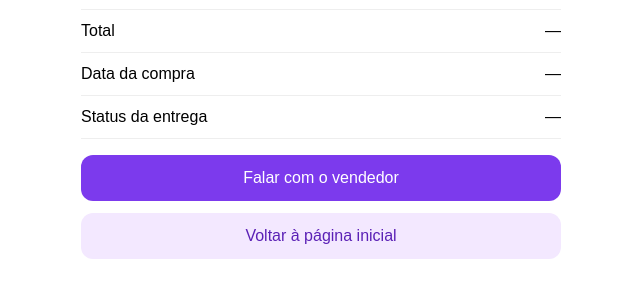
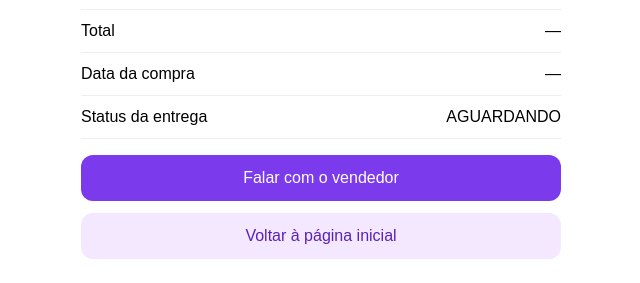
Before and after one commit to MariaEduardaPitta/ENG4021-33D-2026.2-repo, a Python web app: template SPRINT 4/Lucas-Lemos/templates/confirmacao.html in a window 1280 px wide. Shown: the part 541-824 px from the top of the page, without its empty margins (319-959 px from the left). Run offline with Jinja, Linux system fonts and the light colour scheme; the template is opened without the code that fills it, so the values that code supplies are empty.

Commit message:
Exibe status AGUARDANDO na confirmação

```diff
--- a/SPRINT 4/Lucas-Lemos/templates/confirmacao.html
+++ b/SPRINT 4/Lucas-Lemos/templates/confirmacao.html
@@ -15,6 +15,7 @@
     <h1>Compra confirmada!</h1>
     <p>Sua compra foi registrada com sucesso. Combine os últimos detalhes com o vendedor pelo chat.</p>
 
+
     <section class="success-recap" aria-label="Resumo da compra">
       <!-- Os dados serão preenchidos quando a página estiver ligada ao pedido. -->
       <dl>
@@ -25,9 +26,10 @@
         <div class="row-line"><dt>Pagamento</dt><dd>—</dd></div>
         <div class="row-line"><dt>Total</dt><dd>—</dd></div>
         <div class="row-line"><dt>Data da compra</dt><dd>—</dd></div>
-        <div class="row-line"><dt>Status da entrega</dt><dd>—</dd></div>
+        <div class="row-line"><dt>Status da entrega</dt><dd>AGUARDANDO</dd></div>
       </dl>
     </section>
+
 
     <div class="success-actions">
       <!-- Ativar os botões quando as telas de destino estiverem disponíveis. -->
```
